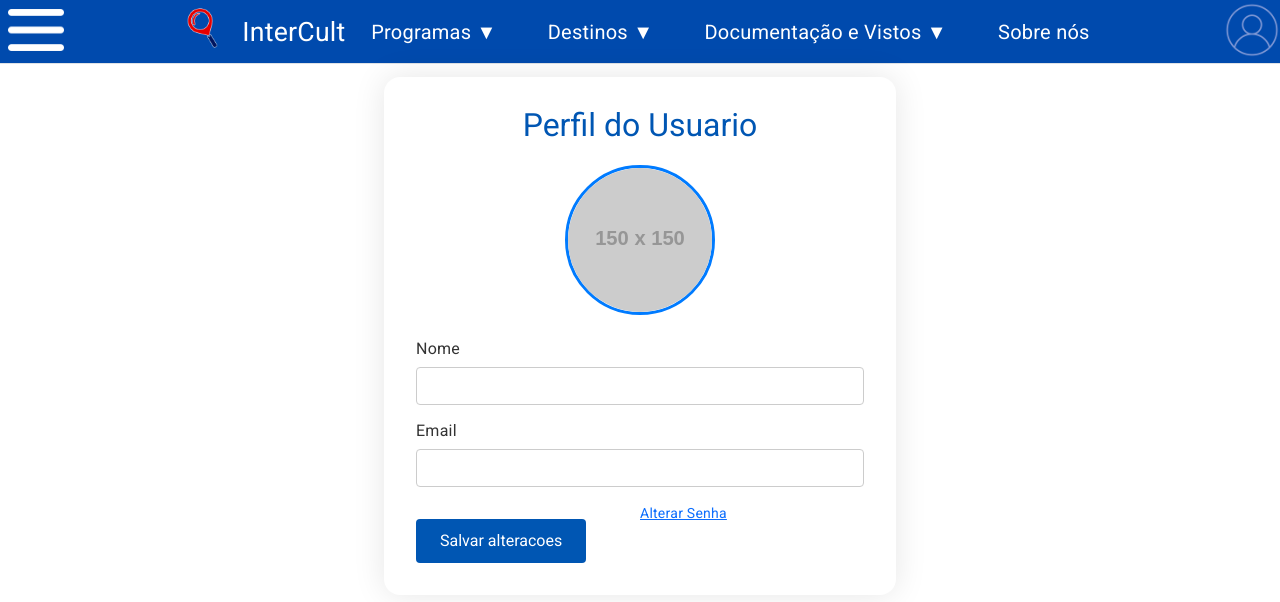
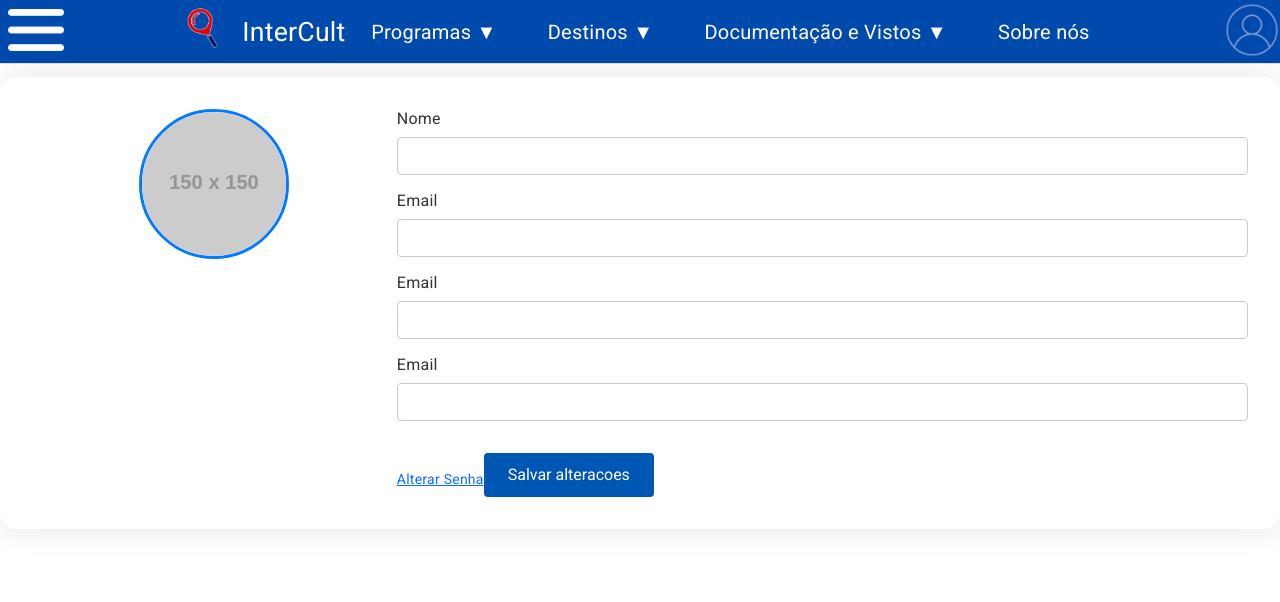
Before and after one commit to Dallacqua90125/IntercultV1, an Angular app in the folder TCC/InterCult/: page /profile in a window 1280 px wide. Shown: the top 602 px of the page. Built offline with nearby package versions, Linux system fonts and the light colour scheme.

Commit message:
edu 13:50

```diff
--- a/TCC/InterCult/src/app/pages/profile/profile.component.css
+++ b/TCC/InterCult/src/app/pages/profile/profile.component.css
@@ -12,16 +12,15 @@ body, html {
 }
 
 .profile-container {
-    width: 40%;
-    margin-left: 30%;
+    width: 100%;
     margin-top: 1%;
     background: white;
     padding: 2rem;
     border-radius: 1rem;
     box-shadow: 0 0 2rem rgba(0, 0, 0, 0.1);
     display: flex;
-    flex-direction: column;
-    align-items: center;
+
+
     text-align: center;
     position: flex;
 }
@@ -49,13 +48,21 @@ body, html {
     object-fit: cover;
     border: 3px solid #007bff;
 }
+.img-container{
 
+
+    align-items: center;
+    width: 30%;
+    text-align: center;
+    float:left;
+}
 .profile-form {
-    display: flex;
-    flex-direction: column;
+
+
     align-items: flex-start;
-    width: 100%;
+    width: 70%;
     text-align: left;
+    float:left;
 }
 
 .form-group {
@@ -80,13 +87,14 @@ body, html {
 }
 .form-click{
     width: 100%;
+    align-items: right;
 }
 .form-button{
-    width: 50%;
+
     float: left;
 }
 .form-link{
-    width: 50%;
+    margin-top: 4vh;
     float: left;
 }
 .profile-form button {
--- a/TCC/InterCult/src/app/pages/profile/profile.component.html
+++ b/TCC/InterCult/src/app/pages/profile/profile.component.html
@@ -1,9 +1,10 @@
 <app-nav-bar></app-nav-bar>
 <div class="profile-container">
-    <h1>Perfil do Usuario</h1>
-    <div class="profile-picture" (click)="triggerFileInput()">
-      <img [src]="profileImgSrc" alt="Profile Picture">
-      <input type="file" #fileInput accept="image/*" (change)="onFileSelected($event)" style="display: none;">
+    <div class="img-container">
+        <div class="profile-picture" (click)="triggerFileInput()">
+          <img [src]="profileImgSrc" alt="Profile Picture">
+          <input type="file" #fileInput accept="image/*" (change)="onFileSelected($event)" style="display: none;">
+        </div>
     </div>
     <form class="profile-form">
       <div class="form-group">
@@ -15,10 +16,18 @@
         <label for="email">Email</label>
         <input type="email" id="email" name="email" [(ngModel)]="email">
       </div>
-      <div class="form-click">
+      <div class="form-group">
+        <label for="email">Email</label>
+        <input type="email" id="email" name="email" [(ngModel)]="email">
+      </div>
+      <div class="form-group">
+        <label for="email">Email</label>
+        <input type="email" id="email" name="email" [(ngModel)]="email">
+      </div>
+        <div class="form-link"><a href="#">Alterar Senha</a></div>
         <div class="form-button"><button type="button" (click)="saveChanges()">Salvar alteracoes</button></div >
-        <div class="form-link"><a href="#">Alterar Senha</a></div>
-    </div>
+
+
 
     </form>
   </div>
```
